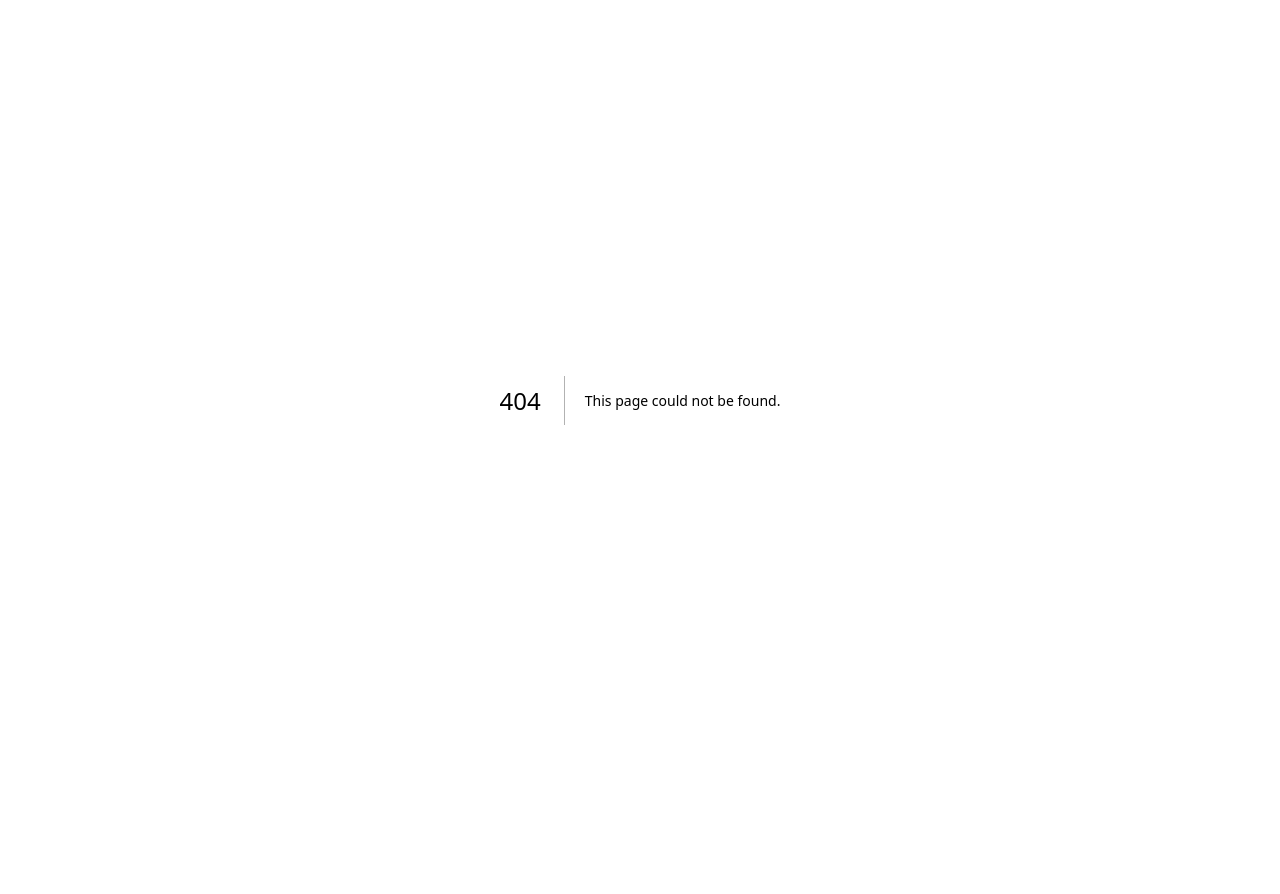
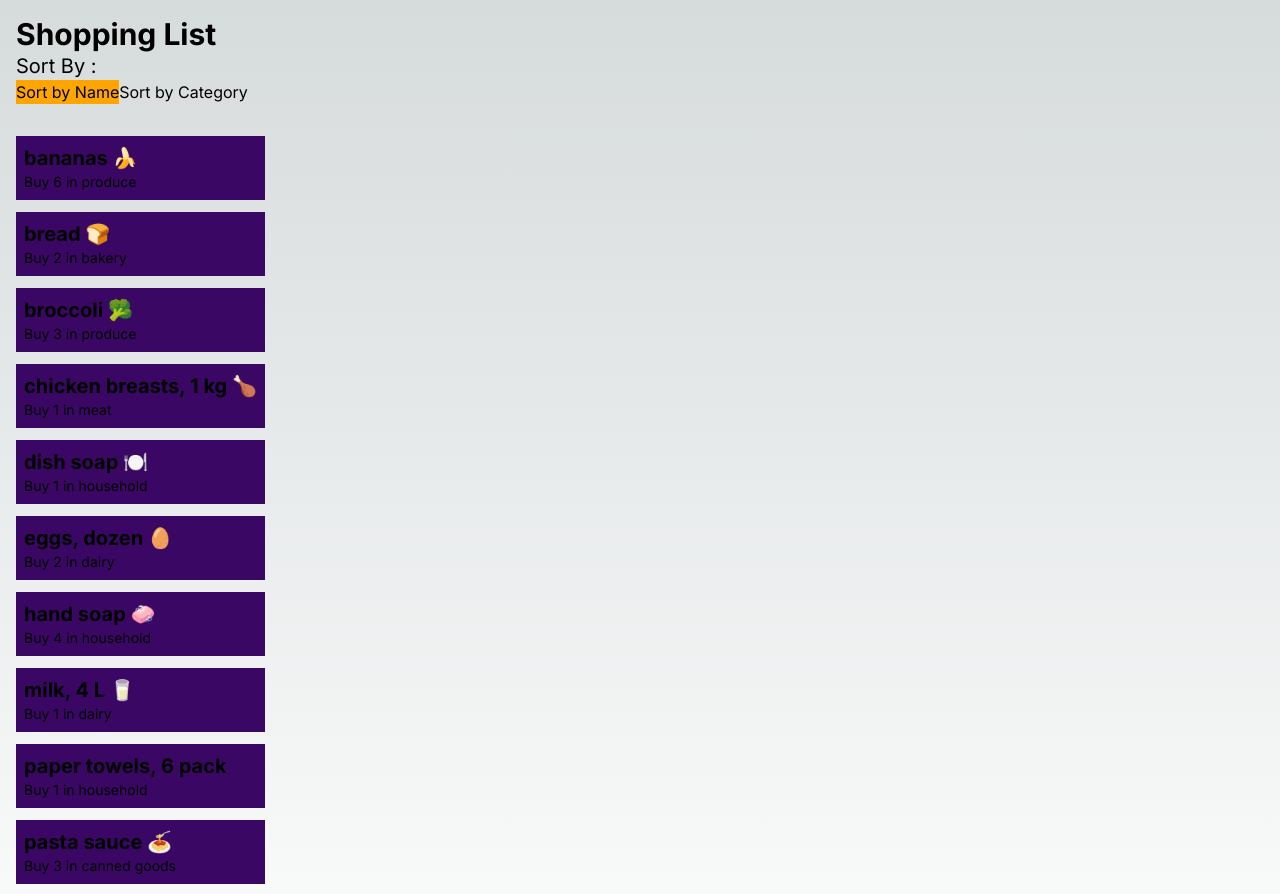
Before and after one commit to partharora729/cprg306-assignments, a Next.js app: page /week-5 in a window 1280 px wide. Before the commit this address had no page. Shown: the top 894 px of the page. Before the commit the page ends 800 px from the top, so only its background shows below. Built offline with nearby package versions, Linux system fonts and the light colour scheme.

Commit message:
Update `name` variable casing in `new-item.js` and add a missing comma in `page.js`. (generated by blackbox.ai )

```diff
--- a/app/week-4/new-item.js
+++ b/app/week-4/new-item.js
@@ -9,7 +9,7 @@ const NewItem = () => {
     const handleSubmit = (e) => {
          e.preventDefault();
         const item = [
-            name,
+           name,
           quantity,
           category
             ];
--- a/app/week-4/page.js
+++ b/app/week-4/page.js
@@ -3,7 +3,7 @@ import NewItem from './new-item';
 
 const Page = () => {
     return (
-        <div>z
+        <div>
             <NewItem />
         </div>
     );
--- /dev/null
+++ b/app/week-5/item-list.js
@@ -0,0 +1,39 @@
+'use client';
+
+import React , {useState} from "react";
+import Items from "./items.json";
+import Item from "./item";
+
+
+const ItemList = () => {
+    const [sortBy, setSortBy] = useState('name');
+    // const [items, setItems] = useState(itemsData);
+    // //  help of chatgpt was used in this. This is the explanation provided When you import data from a JSON file using import itemsData from './items.json';, you are essentially importing the entire content of the JSON file into a variable named itemsData. The JSON data becomes accessible through this variable.
+        const sortedItems = [...Items].sort((a, b) => {
+            if (sortBy === 'name') {
+                return a.name.localeCompare(b.name);
+            } else if (sortBy === 'category') {
+                return a.category.localeCompare(b.category);
+            }
+            return 0;
+        });
+
+
+    return (
+        <div>
+            <div className="mr-2">
+                <button onClick={() => setSortBy('name')} style={{ backgroundColor: sortBy === 'name' ? 'orange' : '' }}>Sort by Name</button>
+                <button onClick={() => setSortBy('category')} style={{ backgroundColor: sortBy === 'category' ? 'orange' : '' }}>Sort by Category</button>
+            </div>
+            <div className="flex">
+            <ul className=" w-3/10 mt-5 me-5">
+                {sortedItems.map(item => (
+                    <Item key={item.id} name={item.name} quantity={item.quantity} category={item.category} />
+                ))}
+            </ul>
+            </div>
+        </div>
+    );
+};
+
+export default ItemList;
--- /dev/null
+++ b/app/week-5/item.js
@@ -0,0 +1,16 @@
+import React from 'react';
+
+const Item = ({ name, quantity, category }) => {
+  return (
+    <div>
+    <li className="flex items-center bg-purple-950 p-2 my-3 ">
+      <div>
+        <h3 className="text-xl font-bold">{name}</h3>
+        <p className="text-sm"> Buy {quantity} in {category}</p>
+      </div>
+    </li>
+    </div>
+  );
+};
+
+export default Item;
--- /dev/null
+++ b/app/week-5/items.json
@@ -0,0 +1,75 @@
+
+[
+    {
+      "id": "1h2GJKH12gkHG31h1H",
+      "name": "milk, 4 L 🥛",
+      "quantity": 1,
+      "category": "dairy"
+    },
+    {
+      "id": "2KJH3k2j3H1k2J3K1H",
+      "name": "bread 🍞",
+      "quantity": 2,
+      "category": "bakery"
+    },
+    {
+      "id": "3h2KJH3k2j3H1k2J3",
+      "name": "eggs, dozen 🥚",
+      "quantity": 2,
+      "category": "dairy"
+    },
+    {
+      "id": "4k2J3K1H2GJKH12gk",
+      "name": "bananas 🍌",
+      "quantity": 6,
+      "category": "produce"
+    },
+    {
+      "id": "5H1h1H2KJH3k2j3H",
+      "name": "broccoli 🥦",
+      "quantity": 3,
+      "category": "produce"
+    },
+    {
+      "id": "6H1k2J3K1H2GJKH1",
+      "name": "chicken breasts, 1 kg 🍗",
+      "quantity": 1,
+      "category": "meat"
+    },
+    {
+      "id": "7gkHG31h1H2KJH3k",
+      "name": "pasta sauce 🍝",
+      "quantity": 3,
+      "category": "canned goods"
+    },
+    {
+      "id": "8j3H1k2J3K1H2GJK",
+      "name": "spaghetti, 454 g 🍝",
+      "quantity": 2,
+      "category": "dry goods"
+    },
+    {
+      "id": "9H12gkHG31h1H2KJ",
+      "name": "toilet paper, 12 pack 🧻",
+      "quantity": 1,
+      "category": "household"
+    },
+    {
+      "id": "10H3k2j3H1k2J3K1",
+      "name": "paper towels, 6 pack",
+      "quantity": 1,
+      "category": "household"
+    },
+    {
+      "id": "11k2J3K1H2GJKH12",
+      "name": "dish soap 🍽️",
+      "quantity": 1,
+      "category": "household"
+    },
+    {
+      "id": "12GJKH12gkHG31h1",
+      "name": "hand soap 🧼",
+      "quantity": 4,
+      "category": "household"
+    }
+  ]
--- /dev/null
+++ b/app/week-5/page.js
@@ -0,0 +1,11 @@
+import React from 'react';
+import ItemList from "./item-list";
+
+const page=()=>{
+   return( <main className='container p-4'>
+    <h1 className ='text-3xl font-bold'>Shopping List</h1>
+    <h1 className = 'text-xl '> Sort By :</h1>
+    <ItemList/>
+    </main>)
+}
+export default page;
```
